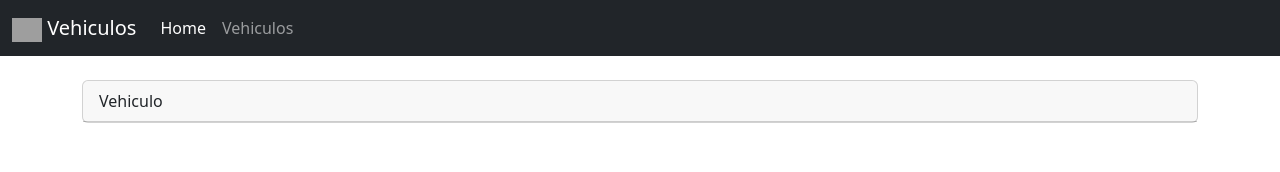
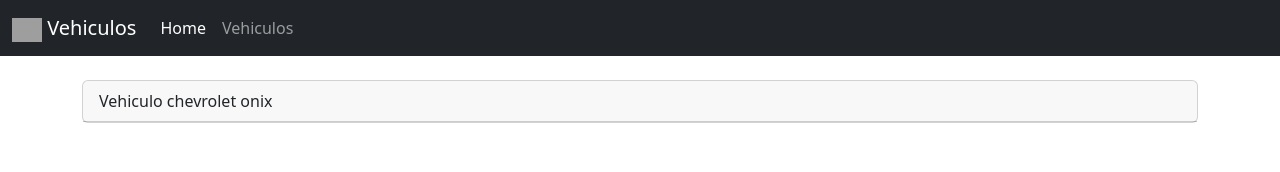
Before and after one commit to mishelle-quinchiguango/ventaAutos, an Angular app: page /vehiculo/1 in a window 1280 px wide. Shown: the top 172 px of the page. Built offline with nearby package versions, Linux system fonts and the light colour scheme; grey boxes are pictures that could not be loaded.

Commit message:
correcion de errores y creacion de pagVehiculo part1

```diff
--- a/src/app/paginas/PagVehiculo/PagVehiculo.component.html
+++ b/src/app/paginas/PagVehiculo/PagVehiculo.component.html
@@ -1,6 +1,6 @@
 <div class="card">
   <div class="card-header">
-    Vehiculo
+    Vehiculo {{vehiculo.marca}} {{vehiculo.modelo}}
   </div>
 
 </div>
--- a/src/app/paginas/PagVehiculo/PagVehiculo.component.ts
+++ b/src/app/paginas/PagVehiculo/PagVehiculo.component.ts
@@ -1,4 +1,5 @@
 import { Component, OnInit } from '@angular/core';
+import { Vehiculo } from '../../utilitarios/modelos/Vehiculo';
 
 @Component({
   selector: 'app-PagVehiculo',
@@ -7,6 +8,12 @@ import { Component, OnInit } from '@angular/core';
 })
 export class PagVehiculoComponent implements OnInit {
 
+  vehiculo: Vehiculo={
+    id:"1",
+    marca:"chevrolet",
+    modelo:"onix"
+  }
+
   constructor() { }
 
   ngOnInit() {
--- a/src/app/servicios/vehiculo.service.ts
+++ b/src/app/servicios/vehiculo.service.ts
@@ -1,5 +1,7 @@
 import { Injectable } from '@angular/core';
-import { vehiculo } from '../utilitarios/modelos/vehiculo';
+import { Vehiculo } from '../utilitarios/modelos/Vehiculo';
+
+
 
 @Injectable({
   providedIn: 'root'
@@ -12,7 +14,7 @@ getVehiculo(){
   return this.listaAutos
 }
 
-private listaAutos: Array <vehiculo>=[
+private listaAutos: Array <Vehiculo>=[
   {"id":"1","foto":'https://acroadtrip.blob.core.windows.net/catalogo-imagenes/m/RT_V_7fe28e653a23491e83df7fddae8ae8d2.jpg',"marca":"Chevrolet","modelo":"Silverado-a","anio":2004,"color":"Blanco","kilometros":"1000","precio":21300,"calificacion":2},
   {"id":"2","foto":'https://images.patiotuerca.com/thumbs/w/990x540xC/amz_ptf_ecuador/2292022/1693286/o_o/pt_1693286_11445403.jpg',"marca":"Suzuki","modelo":"Gran Vitara","anio":2014,"color":"Plomo","kilometros":"2190","precio":11900,"calificacion":3},
   {"id":"3","foto":'https://images.prd.kavak.io/eyJidWNrZXQiOiJrYXZhay1pbWFnZXMiLCJrZXkiOiJpbWFnZXMvMjg1MzU5L0VYVEVSSU9SLWZyb250U2lkZVBpbG90TmVhci0xNzAwMTQ3NDYwODExLmpwZWciLCJlZGl0cyI6eyJyZXNpemUiOnsid2lkdGgiOjgxMCwiaGVpZ2h0Ijo0NjV9fX0=',"marca":"Chevrolet","modelo":"Aveo","anio":2018,"color":"Blanco","kilometros":"150000","precio":9900,"calificacion":3},
```
Also changed, not shown: src/app/utilitarios/modelos/Vehiculo.ts (+7 -7 lines).
